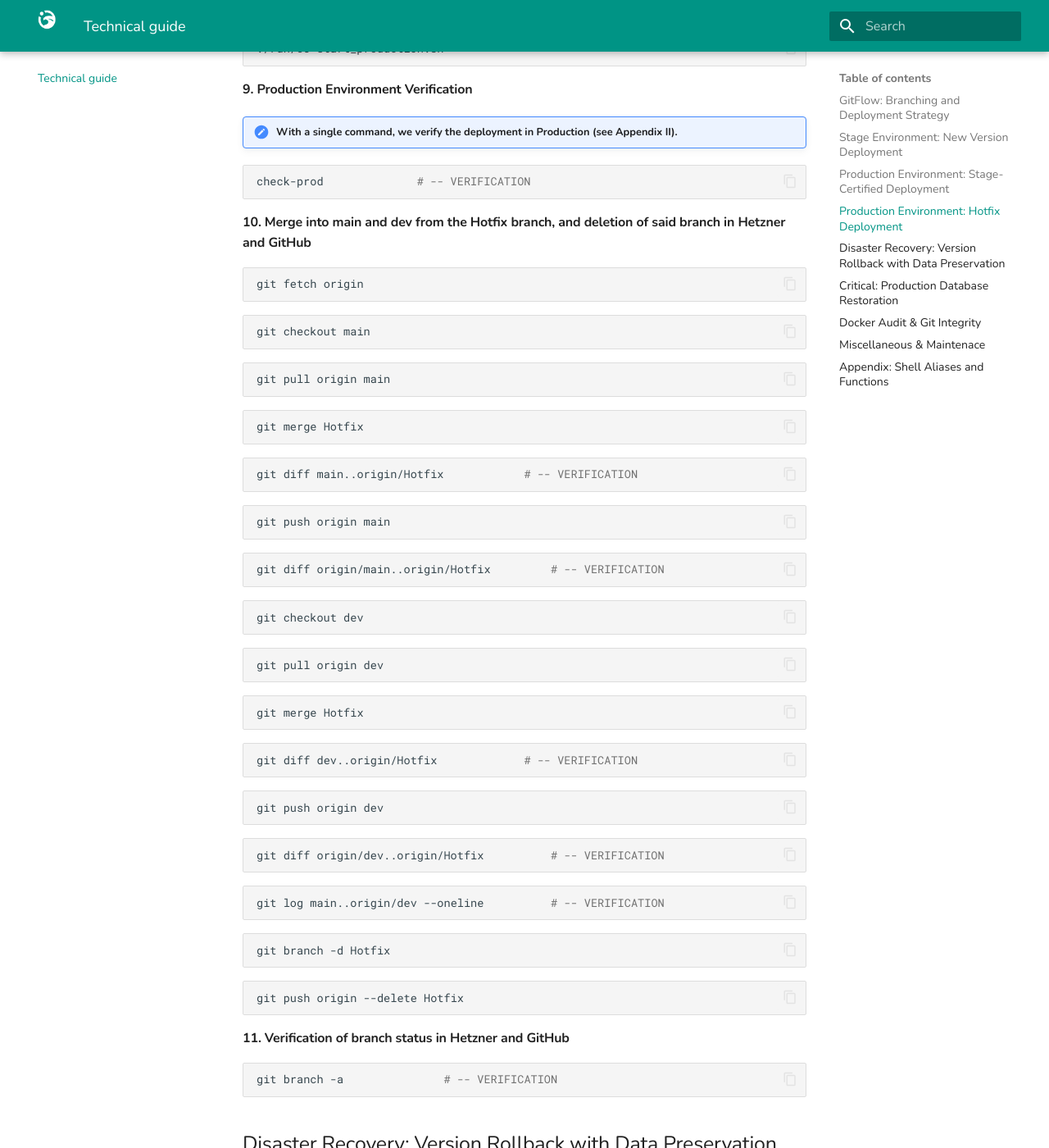
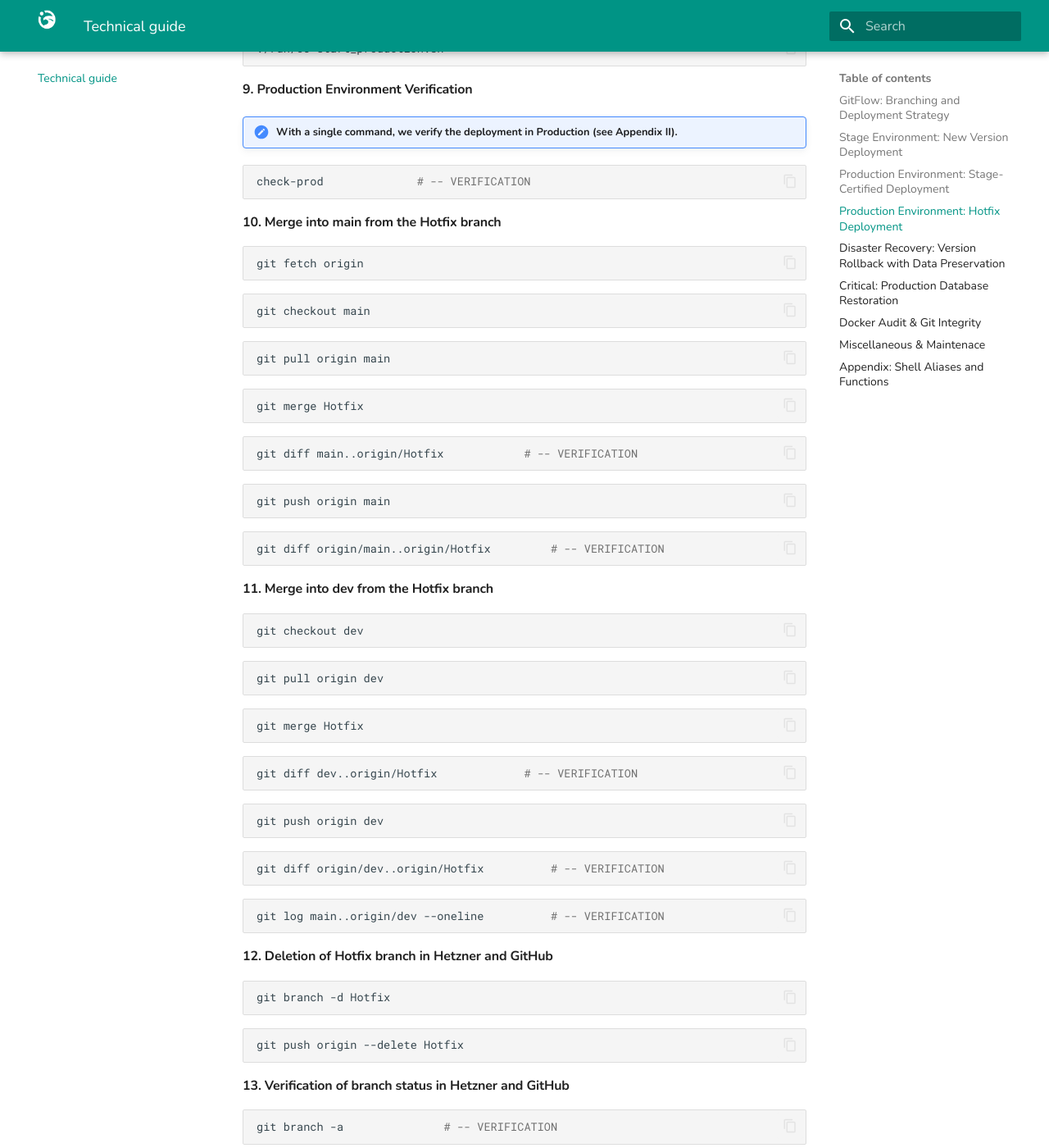
Before and after one commit to pablopenlop/gradewing_guide, an MkDocs documentation site: the page built from docs/other.md, in a window 1280 px wide and 1400 px high, scrolled down 7696 px. Shown: the whole window at 82% size. Built offline with MkDocs 1.6.1 and Material for MkDocs 9.7.7, drawn with Linux system fonts in a browser that asks for light colours.

Commit message:
Update other.md

````diff
--- a/docs/other.md
+++ b/docs/other.md
@@ -309,7 +309,7 @@ docker images --format "{{.Tag}}\t{{.CreatedSince}}" gradewing-web | grep "^v"
 check-prod				# -- VERIFICATION
 ```
 
-#### 10. Merge into **main** and **dev** from the **Hotfix** branch, and deletion of said branch in Hetzner and GitHub
+#### 10. Merge into **main** from the **Hotfix** branch
 
 ```bash
 git fetch origin
@@ -332,6 +332,9 @@ git push origin main
 ```bash
 git diff origin/main..origin/Hotfix			# -- VERIFICATION
 ```
+
+#### 11. Merge into **dev** from the **Hotfix** branch
+
 ```bash
 git checkout dev
 ```
@@ -353,6 +356,9 @@ git diff origin/dev..origin/Hotfix			# -- VERIFICATION
 ```bash
 git log main..origin/dev --oneline			# -- VERIFICATION
 ```
+
+#### 12. Deletion of **Hotfix** branch in Hetzner and GitHub
+
 ```bash
 git branch -d Hotfix
 ```
@@ -360,7 +366,7 @@ git branch -d Hotfix
 git push origin --delete Hotfix
 ```
 
-#### 11. Verification of branch status in Hetzner and GitHub
+#### 13. Verification of branch status in Hetzner and GitHub
 
 ```bash
 git branch -a				# -- VERIFICATION
````
